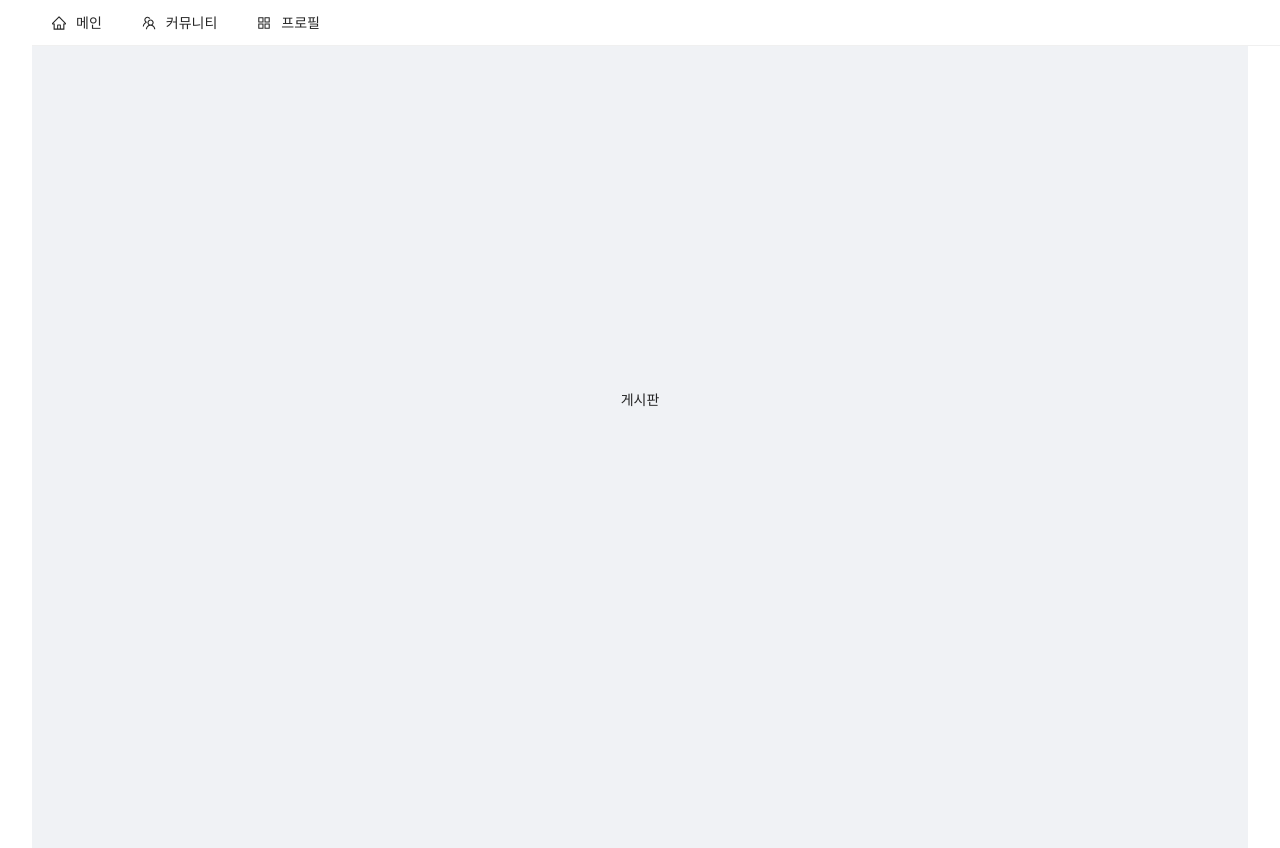
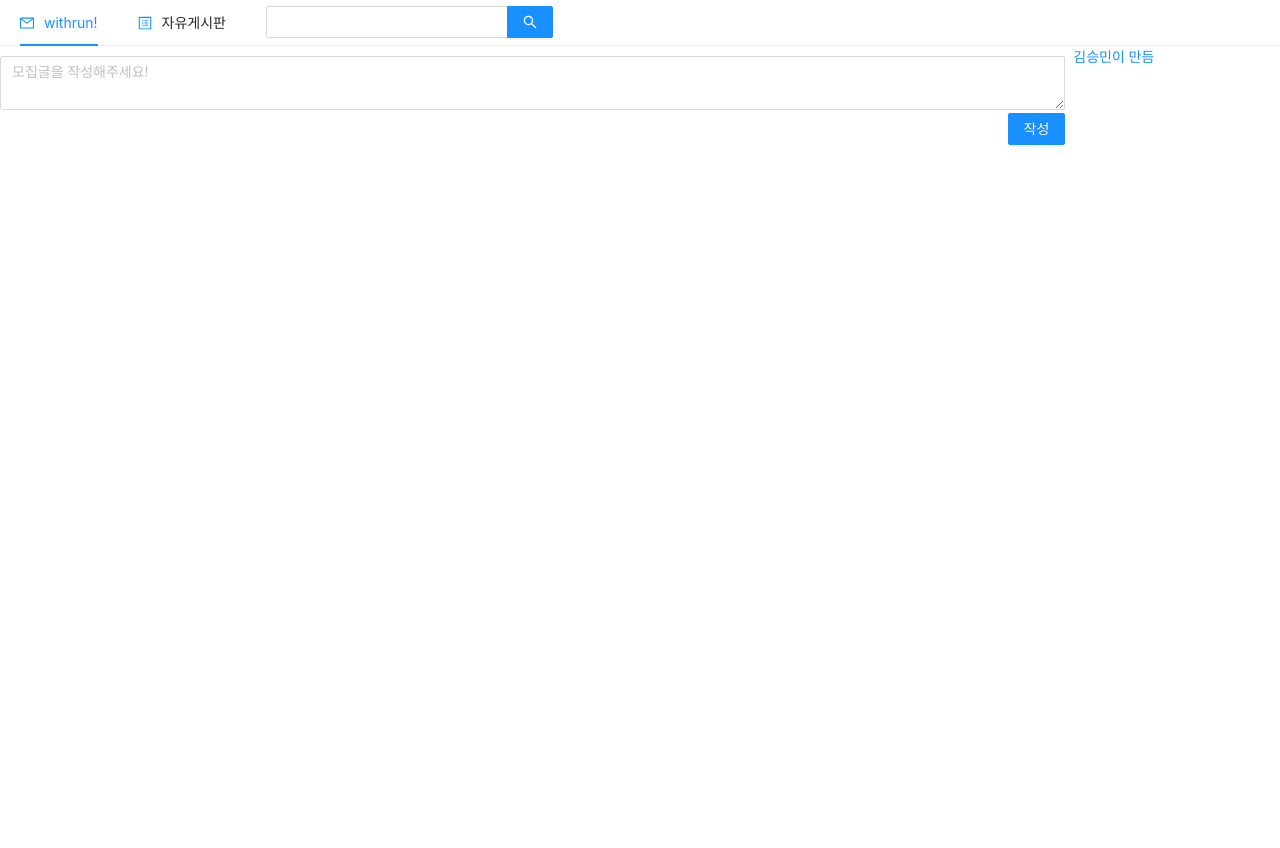
Before and after one commit to turfguy/WithRun, a Next.js app: page /main in a window 1280 px wide. After the commit the page ends 800 px from the top, so only its background shows below. Built offline with nearby package versions, Linux system fonts and the light colour scheme.

Commit message:
axios test

```diff
--- /dev/null
+++ b/components/postForm.js
@@ -0,0 +1,25 @@
+import {Button, Form, Input} from 'antd'
+import { useCallback, useRef, useState, useEffect} from 'react';
+
+const PostForm = () =>
+{
+    const [text, setText] = useState('');
+    const onChangeText = useCallback((e)=>{
+        setText(e.target.value);
+    },[]);
+    const onSubmit = useCallback(()=>{
+            console.log(text)
+    },[]);
+
+    return(
+        <Form style={{margin: '10px 0 20px'}} encType="multipart/form-data" onFinish={onSubmit}>
+
+            <Input.TextArea value={text} onChange={onChangeText} maxLength={1000} placeholder="모집글을 작성해주세요!"/>
+            <div>
+                <Button type="primary" style={{ float: 'right', marginTop: '3px' }} htmlType="submit">작성</Button>
+            </div>
+        </Form>
+    )
+}
+
+export default PostForm;
--- a/package.json
+++ b/package.json
@@ -11,9 +11,11 @@
   "dependencies": {
     "@ant-design/icons": "^4.7.0",
     "antd": "^4.23.6",
+    "axios": "^1.1.3",
     "next": "13.0.0",
     "react": "18.2.0",
     "react-dom": "18.2.0",
+    "react-redux": "^8.0.5",
     "react-router-dom": "^6.4.3"
   },
   "devDependencies": {
--- a/pages/main.js
+++ b/pages/main.js
@@ -1,61 +1,48 @@
-import Head from 'next/head'
-import styles from '../styles/Home.module.css'
-import { Layout,Input, Space,Button,Menu,MenuItemProps,Breadcrumb, Card} from 'antd';
-import React from 'react';
-const { Header, Footer, Sider, Content,  Checkbox, Form, } = Layout;
-import 'antd/dist/antd.css'
-import { EyeInvisibleOutlined, EyeTwoTone,UserOutlined,LockOutlined
-,MailOutlined, AppstoreOutlined, SettingOutlined, HomeOutlined, TeamOutlined
-} from '@ant-design/icons';
 import Link from 'next/link';
+import {Menu, Input, Space, Row, Col, Card} from 'antd';
+import { MailOutlined, AppstoreOutlined, SettingOutlined, SearchOutlined, AudioOutlined, ExperimentTwoTone, ProfileTwoTone, IdcardTwoTone, TwitterCircleFilled, TwitterSquareFilled} from '@ant-design/icons';
+import 'antd/dist/antd.css';
+import { useState, useCallback } from 'react';
+import PostForm from '../components/postForm';
 
-
-const gridStyle = {
-    width: '25%',
-    textAlign: 'center',
-  };
 export default function Main() {
 
     return (
-    <div className={styles.container}>
-        <Head>
-        <title>With Run Main</title>
-        <meta name="description" content="With Run" />
-        <link rel="icon" href="/favicon.ico" />
-        </Head>
+        <div>
+        <Menu mode='horizontal'>
+            <Menu.Item  icon={<MailOutlined />}>
+            <Link href="/main">
 
-        <Layout>
+                        withrun!
+            </Link>
 
-         <Menu mode="horizontal" theme='light' style={{position: 'fixed', zIndex: 1, width: '100%',alignContent:'center'}}defaultSelectedKeys={['mail']}>
-                    <Menu.Item key="main" icon={<HomeOutlined />}>
-                                <a href='/main'>메인</a>
-                    </Menu.Item>
+            </Menu.Item>
+        <Menu.Item icon={<ProfileTwoTone />}>
 
-                    <Menu.Item key="comm" icon={<TeamOutlined />}>
-                                <a href='/comm'>커뮤니티</a>
-                    </Menu.Item>
-                    <Menu.Item key="three" icon={<AppstoreOutlined />}>
-                        프로필
-                    </Menu.Item>
+        <Link href="/profile">
+                    자유게시판
+            </Link>
 
-                </Menu>
+        </Menu.Item>
+
+        <Menu.Item >
+            <Input.Search enterButton style={{ marginTop : '6px'}} />
+        </Menu.Item>
+
+        </Menu>
+        <Row gutter={8} >
+
+            <Col xs={24} md={20}>
+                <PostForm/>
+            </Col>
+            <Col xs={24} md={4}>
+                <a href="https://github.com/turfguy" target="_blank" rel='noopener norefferer'> 김승민이 만듬  </a>
+            </Col>
+
+        </Row>
+
+    </div>
 
 
-        <Content>
-            <div>
-
-            </div>
-            <main className={styles.main2}>
-                게시판
-            </main>
-
-        </Content>
-      <Footer>
-
-
-      </Footer>
-    </Layout>
-
-    </div>
   )
 }
```
Also changed, not shown: pages/index.js (+8 -10 lines), 1 other file (tests, documents, lock files or other folders).
